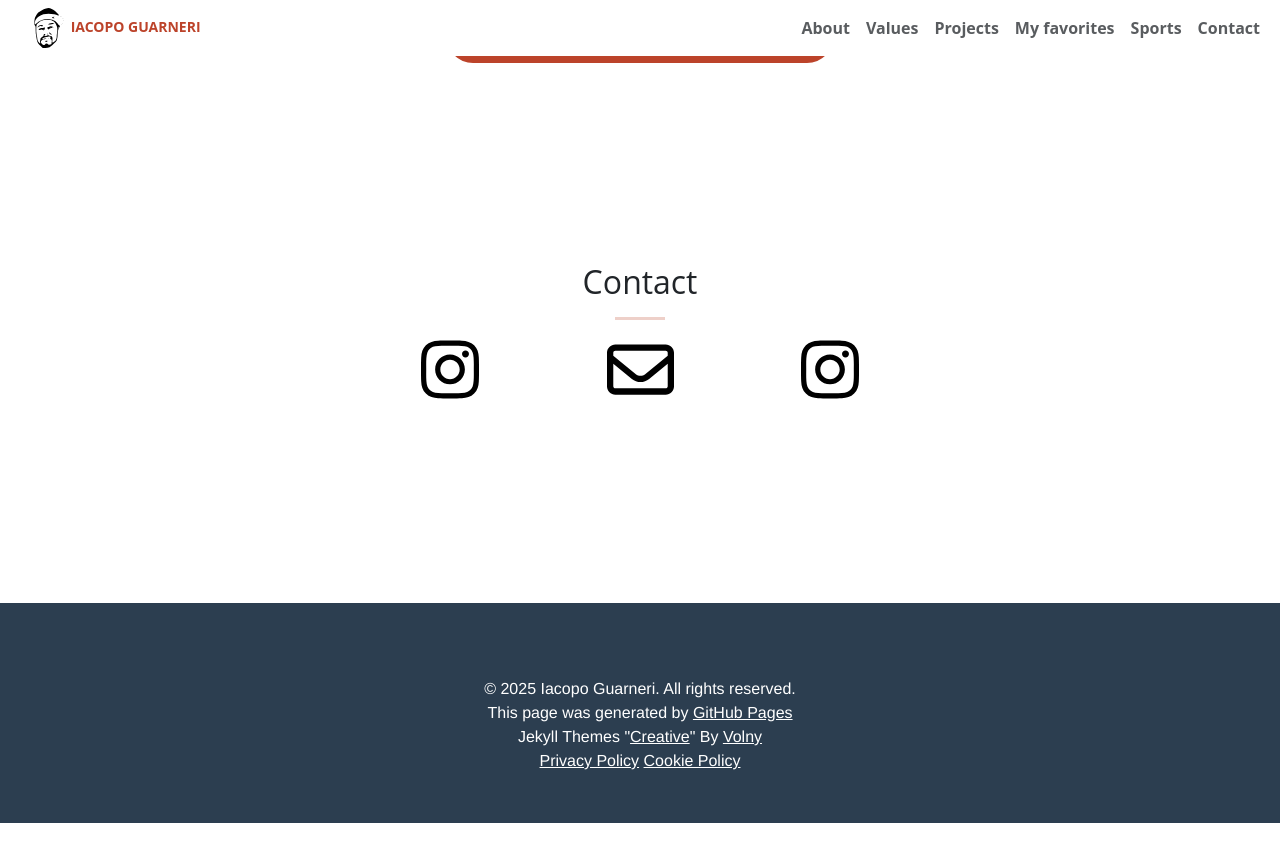
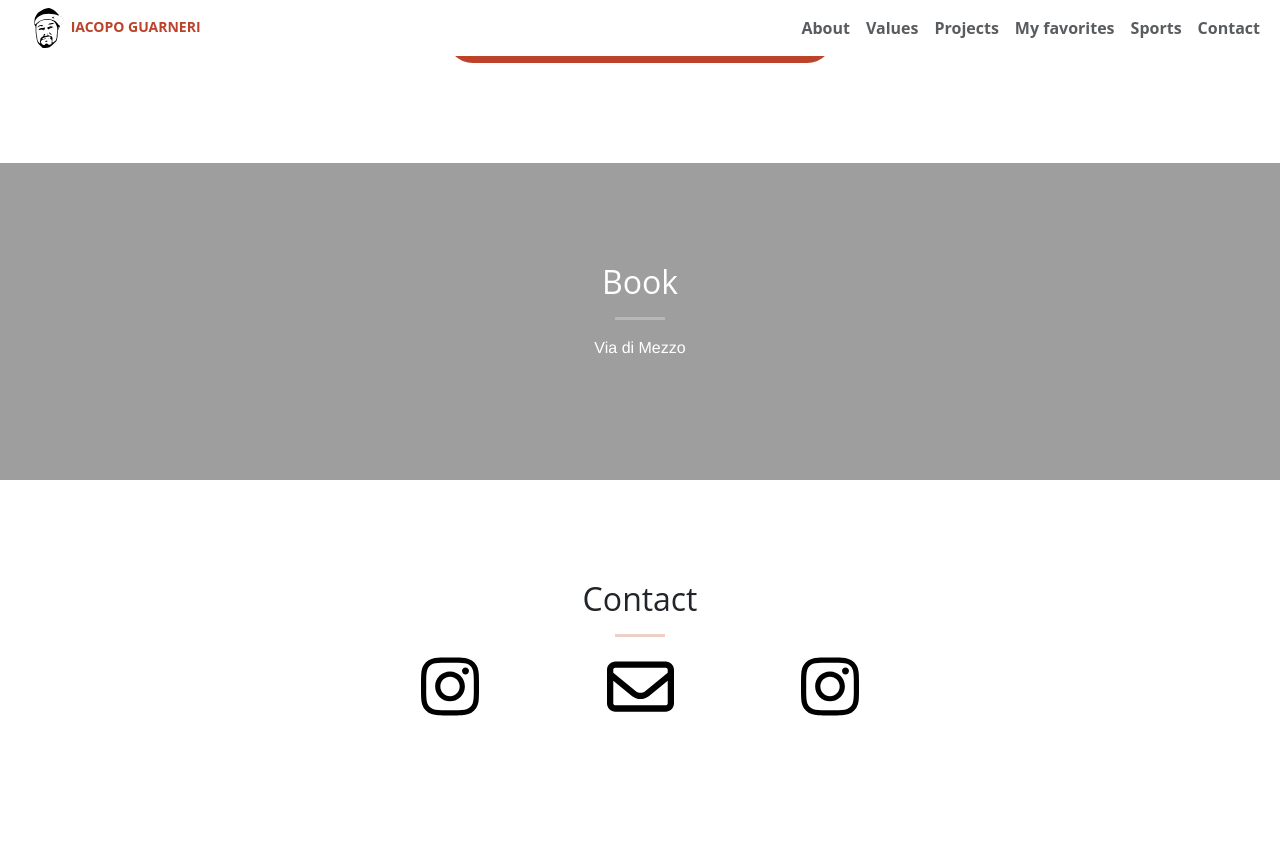
Before and after one commit to iacoposk8/iacoposk8.github.io, a Jekyll site: the page built from index.html, in a window 1280 px wide and 900 px high, scrolled down 3255 px. Shown: the top 862 px of the window. Built offline with Jekyll 4.4.1, drawn with Linux system fonts in a browser that asks for light colours; before the commit the page ends 4078 px from its top, so only the background shows below that.

Commit message:
Update front.html

```diff
--- a/_layouts/front.html
+++ b/_layouts/front.html
@@ -11,6 +11,7 @@
   {% include projects.html %}
   {% include aside.html %}
   {% include sports.html %}
+  {% include book.html %}
   {% include contact.html %}
   {% include footer.html %}
   {% include scripts.html %}
```
